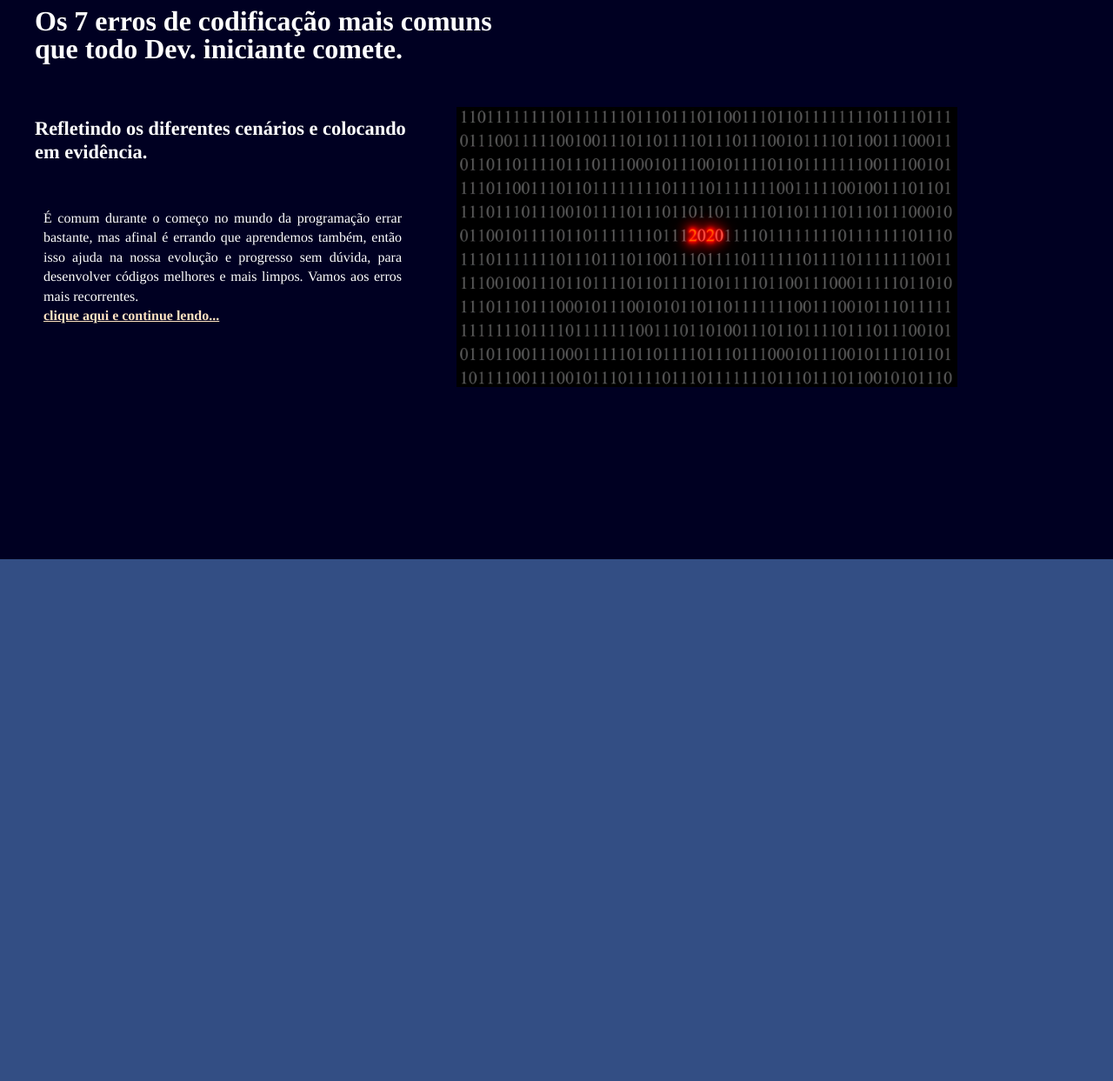
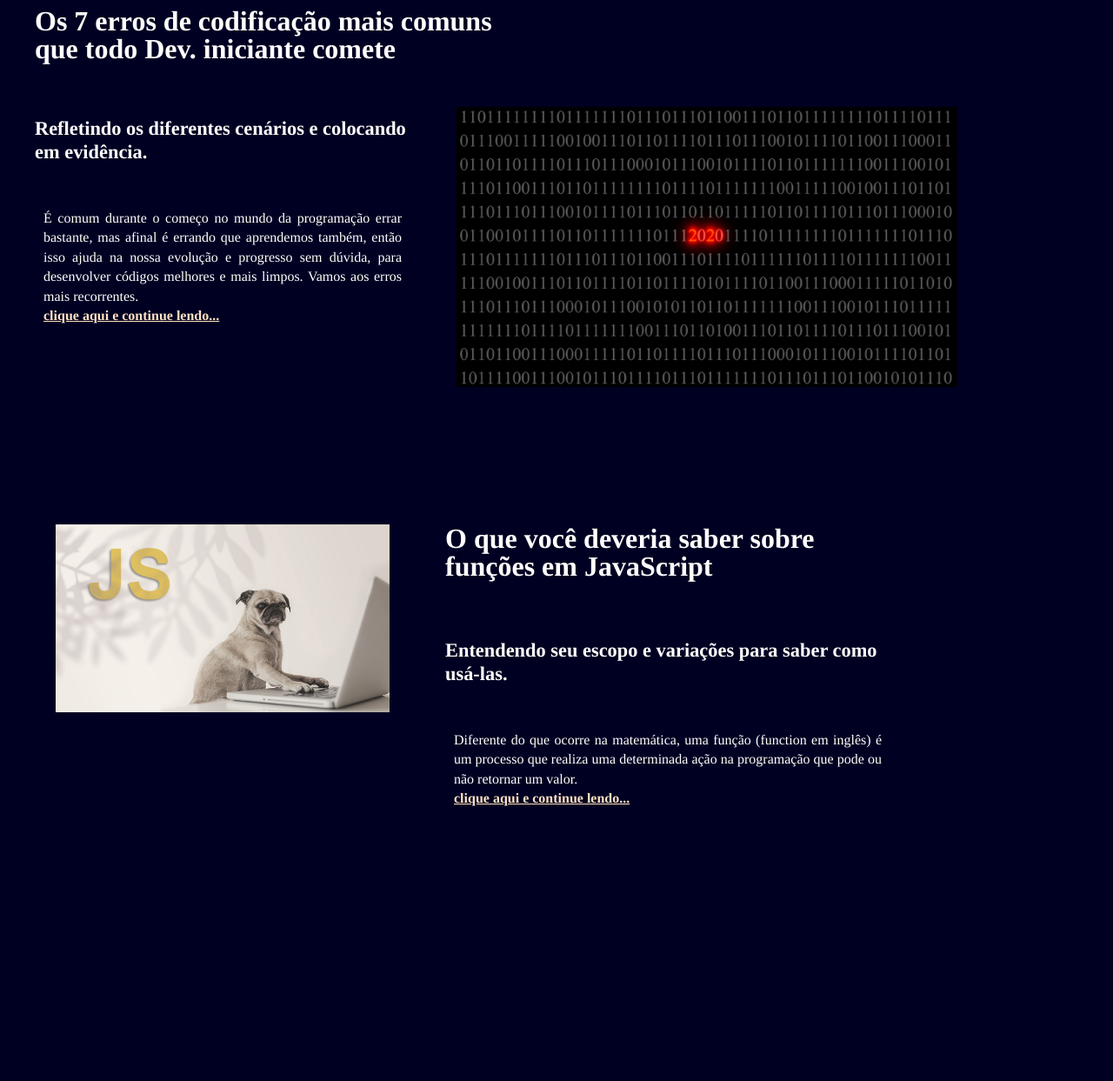
Before and after one commit to Re04nan/Portfolio-Corvinal, a website: page index.html in a window 1280 px wide. Shown: the part 957-2200 px from the top of the page at 87% size. Before the commit the page ends 1600 px from the top, so only its background shows below. Drawn offline with Linux system fonts and the light colour scheme; a web font is replaced by a local one.

Commit message:
update article2

```diff
--- a/index.html
+++ b/index.html
@@ -77,9 +77,9 @@
         </section>
         <section id="container-secundary">
             <header><span>The</span></br>< DAILY DEV /></header>
-                <article>
-                    <h2>Os 7 erros de codificação mais comuns</br>que todo Dev. iniciante comete.</h2>
-                    <div class="container-text">
+                <article id="article-one">
+                    <h2>Os 7 erros de codificação mais comuns</br>que todo Dev. iniciante comete</h2>
+                    <div class="container-text-left">
                         <h3>Refletindo os diferentes cenários e colocando em evidência.</h3>
                         <p>É comum durante o começo no mundo da programação errar bastante,
                             mas afinal é errando que aprendemos também, então isso ajuda na nossa
@@ -88,7 +88,20 @@
                             </br><a href="https://renan04-marques.medium.com/os-7-erros-de-codifica%C3%A7%C3%A3o-mais-comuns-que-todo-dev-iniciante-comete-e1aa15afdd36" target="_blank">clique aqui e continue lendo...</a></p>
                     </div>
                     <figure>
-                        <img src="./asset/erroProgramacao.png" alt="Artigo" title="Ilustração de Error">
+                        <img src="./asset/erroProgramacao.png" alt="Artigo 7 erros" title="Ilustração de Error">
+                    </figure>
+                </article>
+                <article id="article-two">
+                    <h2>O que você deveria saber sobre</br>funções em JavaScript</h2>
+                    <div class="container-text-right">
+                        <h3>Entendendo seu escopo e variações para saber como usá-las.</h3>
+                        <p>Diferente do que ocorre na matemática, uma função (function em inglês)
+                         é um processo que realiza uma determinada ação na programação que pode ou
+                         não retornar um valor.
+                        </br><a href="https://renan04-marques.medium.com/o-que-voc%C3%AA-deveria-saber-sobre-fun%C3%A7%C3%B5es-em-javascript-88e2d26a2f4a" target="_blank">clique aqui e continue lendo...</a></p>
+                    </div>
+                    <figure>
+                        <img src="./asset/pugjs.jpg" alt="Artigo funções JS" title="Ilustração de pug">
                     </figure>
                 </article>
         </section>
--- a/styelesSecundary.css
+++ b/styelesSecundary.css
@@ -8,16 +8,16 @@
     font-size: 2.8em;
     line-height: 0.8em;
     text-align: center;
-    padding: 10px;
+    padding: 20px;
 }
 #container-secundary header span{
     font-size: 0.8em;
 }
-#container-secundary article {
-    height: 80vh;
+#container-secundary #article-one {
+    height: 75vh;
     background-color: #000022;
 }
-#container-secundary article h2 {
+#container-secundary #article-one h2 {
     height: 14vh;
     font-size: 2em;
     line-height: 1em;
@@ -25,11 +25,11 @@
     color: white;
     margin-bottom: 15px;
 }
-.container-text{
+.container-text-left{
     width: 40vw;
     height: 40vh;
 }
-#container-secundary article h3 {
+#container-secundary #article-one h3 {
     height: 10vh;
     font-size: 1.4em;
     line-height: 1.2em;
@@ -37,26 +37,72 @@
     margin-bottom: 20px;
     color: white;
 }
-#container-secundary article figure{
+#container-secundary #article-one figure{
     position: absolute;
     right: 14vw;
     top: 135vh;
     width: 45vw;
     height: 40vh;
 }
-#container-secundary article figure img{
+#container-secundary #article-one figure img{
     width: 100%;
 }
-#container-secundary article p {
+#container-secundary #article-one p {
     padding: 10px 50px;
     text-align: justify;
     font-size: 1em;
     line-height: 1.4em;
     color: white;
 }
-#container-secundary article p a{
+#container-secundary p a{
     text-decoration:underline;
     color: #FFE3C2;
     font-weight: bold;
     cursor: pointer;
 }
+#container-secundary #article-two{
+    height: 80vh;
+    background-color: #000022;
+}
+#container-secundary #article-two figure{
+    position: absolute;
+    width: 30vw;
+    height: 40vh;
+    left: 5vw;
+    top: 195vh;
+}
+#container-secundary #article-two figure img{
+    width: 100%;
+    filter: grayscale(50%);
+}
+#container-secundary #article-two figure img:hover{
+    filter: grayscale(0%);
+}
+#container-secundary #article-two h2 {
+    height: 14vh;
+    font-size: 2em;
+    line-height: 1em;
+    padding-left: 40vw;
+    color: white;
+    margin-bottom: 15px;
+}
+.container-text-right{
+    width: 80vw;
+    height: 40vh;
+    padding-left: 40vw;
+}
+#container-secundary #article-two h3 {
+    height: 10vh;
+    font-size: 1.4em;
+    line-height: 1.2em;
+    padding: 5px 0px 0px;
+    margin-bottom: 20px;
+    color: white;
+}
+#container-secundary #article-two p {
+    padding: 10px;
+    text-align: justify;
+    font-size: 1em;
+    line-height: 1.4em;
+    color: white;
+}
```
Also changed, not shown: asset/pugjs.jpg (added).
